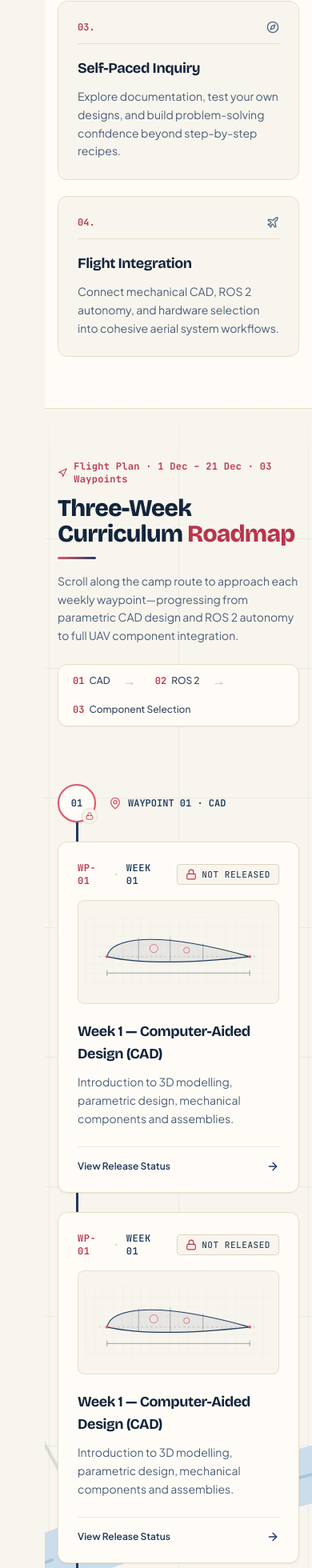
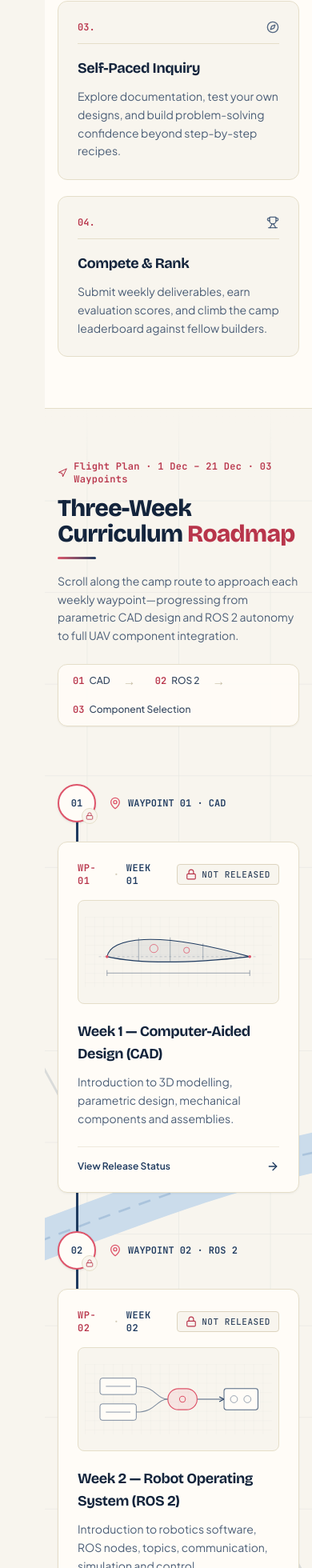
Before and after one commit to CSSIDDHARTH/AMC_winter_camp_website, a React (Vite) app: page / in a window 390 px wide. Shown: the part 1752-3712 px from the top of the page at 80% size. Built offline with nearby package versions, Linux system fonts and the light colour scheme.

Commit message:
week 1 and 3 corrected

```diff
--- a/src/components/AboutSection.tsx
+++ b/src/components/AboutSection.tsx
@@ -1,5 +1,5 @@
 import { motion, useReducedMotion } from 'motion/react';
-import { Compass, Plane, SlidersHorizontal, Wrench } from 'lucide-react';
+import { Compass, SlidersHorizontal, Trophy, Wrench } from 'lucide-react';
 
 const PILLARS = [
   {
@@ -25,10 +25,10 @@ const PILLARS = [
   },
   {
     index: '04.',
-    title: 'Flight Integration',
+    title: 'Compete & Rank',
     description:
-      'Connect mechanical CAD, ROS 2 autonomy, and hardware selection into cohesive aerial system workflows.',
-    icon: Plane,
+      'Submit weekly deliverables, earn evaluation scores, and climb the camp leaderboard against fellow builders.',
+    icon: Trophy,
   },
 ];
 
--- a/src/components/Roadmap.tsx
+++ b/src/components/Roadmap.tsx
@@ -36,24 +36,22 @@ function WaypointNode({ week, index }: WaypointNodeProps) {
       ref={nodeRef}
       className="relative scroll-mt-24 grid grid-cols-1 items-center gap-6 md:grid-cols-11 md:gap-0"
     >
-      {/* Left Desktop Card Slot */}
+      {/* Single Week Card Slot (alternates left/right on desktop via order) */}
       <div
-        className={`md:col-span-5 ${
-          isLeftOnDesktop ? 'md:pr-8 order-2 md:order-1' : 'hidden md:block md:order-1'
+        className={`order-2 md:col-span-5 ${
+          isLeftOnDesktop ? 'md:order-1 md:pr-8' : 'md:order-3 md:pl-8'
         }`}
       >
-        {isLeftOnDesktop && (
         <motion.div
           style={prefersReducedMotion ? undefined : { scale, y, opacity }}
           className="will-change-transform"
         >
           <WeekCard week={week} waypointLabel={`WP-0${week.id}`} />
         </motion.div>
-        )}
       </div>
 
       {/* Central Flight-Map Waypoint Pin & Vector Connectors */}
-      <div className="relative z-10 flex items-center gap-4 md:col-span-1 md:justify-center order-1 md:order-2">
+      <div className="relative z-10 order-1 flex items-center gap-4 md:col-span-1 md:order-2 md:justify-center">
         <div
           aria-hidden="true"
           className={`hidden md:block absolute top-1/2 h-px w-8 border-t-2 border-dashed border-[#DE546A]/55 ${
@@ -86,21 +84,13 @@ function WaypointNode({ week, index }: WaypointNodeProps) {
         </div>
       </div>
 
-      {/* Right Desktop Card Slot */}
+      {/* Empty Opposite Column Spacer (desktop only) */}
       <div
-        className={`md:col-span-5 ${
-          !isLeftOnDesktop
-            ? 'md:pl-8 order-2 md:order-3'
-            : 'md:hidden order-2'
+        aria-hidden="true"
+        className={`hidden md:block md:col-span-5 ${
+          isLeftOnDesktop ? 'md:order-3' : 'md:order-1'
         }`}
-      >
-        <motion.div
-          style={prefersReducedMotion ? undefined : { scale, y, opacity }}
-          className="will-change-transform"
-        >
-          <WeekCard week={week} waypointLabel={`WP-0${week.id}`} />
-        </motion.div>
-      </div>
+      />
     </div>
   );
 }
```
Lines whose indentation alone changed are shown as unchanged.
